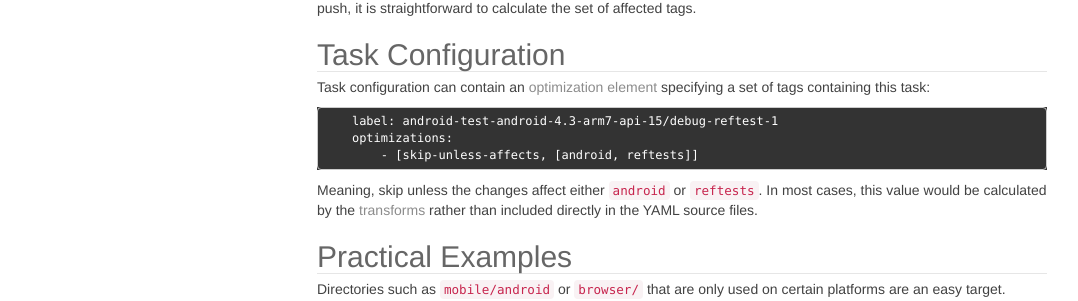
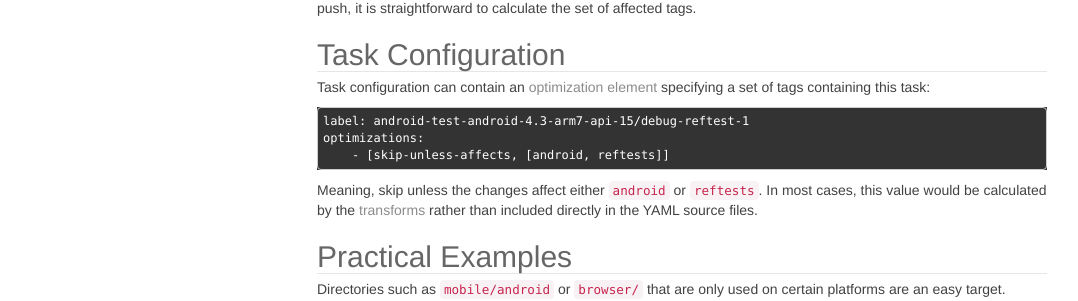
Before and after one commit to djmitche/code.v.igoro.us, a Jekyll site: the page built from _posts/2017-07-27-taskgraph-optimization.md, in a window 1280 px wide. Shown: the part 1547-1848 px from the top of the page, without its empty margins (53-1131 px from the left). Built offline with Jekyll 4.4.1, drawn with Linux system fonts in a browser that asks for light colours; nearby versions of some CDN libraries; library files that are not in the unit come from our copies; comment, search, counter and statistics services are not loaded.

Commit message:
rename and try using indentation for code

````diff
--- a/_posts/2017-06-27-taskgraph-optimization.md
+++ b/_posts/2017-07-27-taskgraph-optimization.md
@@ -104,10 +104,8 @@
 
 The tagging is done using familiar clauses in `moz.build` files:
 
-```
-with Files('mobile/android/**'):
-    AFFECTS_TASKS += ['android']
-```
+    with Files('mobile/android/**'):
+        AFFECTS_TASKS += ['android']
 
 (note that this syntax is illustrative; the details are not yet decided)
 
@@ -121,11 +119,9 @@
 element](https://hg.mozilla.org/mozilla-central/file/36f95aeb4c77/taskcluster/taskgraph/transforms/task.py#l138)
 specifying a set of tags containing this task:
 
-```
     label: android-test-android-4.3-arm7-api-15/debug-reftest-1
     optimizations:
         - [skip-unless-affects, [android, reftests]]
-```
 
 Meaning, skip unless the changes affect either `android` or `reftests`.  In
 most cases, this value would be calculated by the
````
